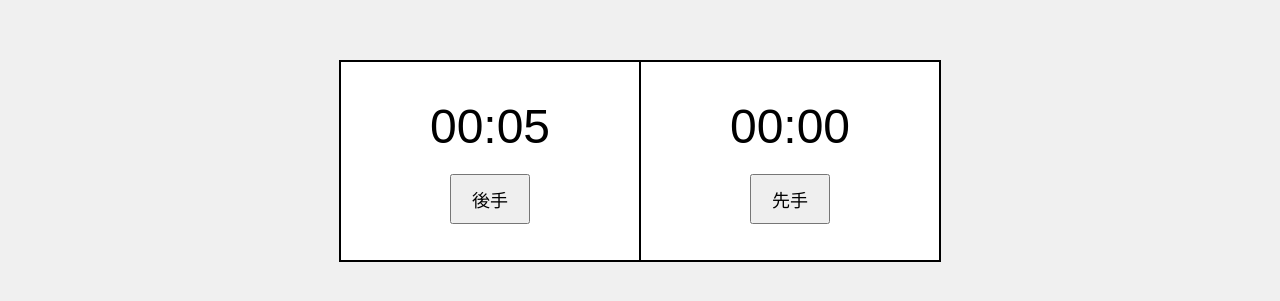
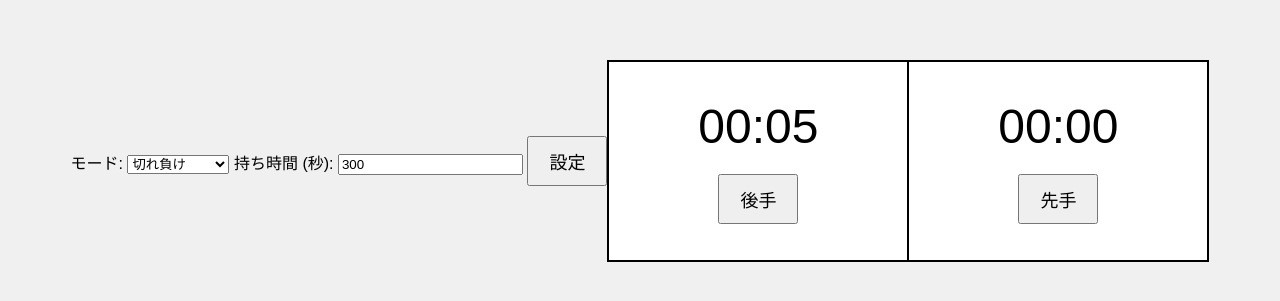
Before and after one commit to CinnabonK/Shogi-timer, a plain HTML site: page index.html in a window 1280 px wide. Shown: the part 239-540 px from the top of the page. Drawn offline with Linux system fonts and the light colour scheme.

Commit message:
Update index.html

```diff
--- a/index.html
+++ b/index.html
@@ -7,14 +7,26 @@
     <link rel="stylesheet" href="styles.css">
 </head>
 <body>
+    <div class="settings">
+        <label for="mode">モード:</label>
+        <select id="mode">
+            <option value="byoyomi">切れ負け</option>
+            <option value="fischer">フィッシャー</option>
+        </select>
+
+        <label for="time">持ち時間 (秒):</label>
+        <input type="number" id="time" value="300" min="1" />
+
+        <button onclick="setInitialTime()">設定</button>
+    </div>
     <div class="timer-container">
         <div id="left-half" class="half" onclick="changeTurn('left')">
-            <div id="left-time" class="time">00:00</div>
+            <div id="left-time" class="time">00:00.00</div>
             <button id="left-button">後手</button>
         </div>
         <div class="separator"></div>
         <div id="right-half" class="half" onclick="changeTurn('right')">
-            <div id="right-time" class="time">00:00</div>
+            <div id="right-time" class="time">00:00.00</div>
             <button id="right-button">先手</button>
         </div>
     </div>
```
